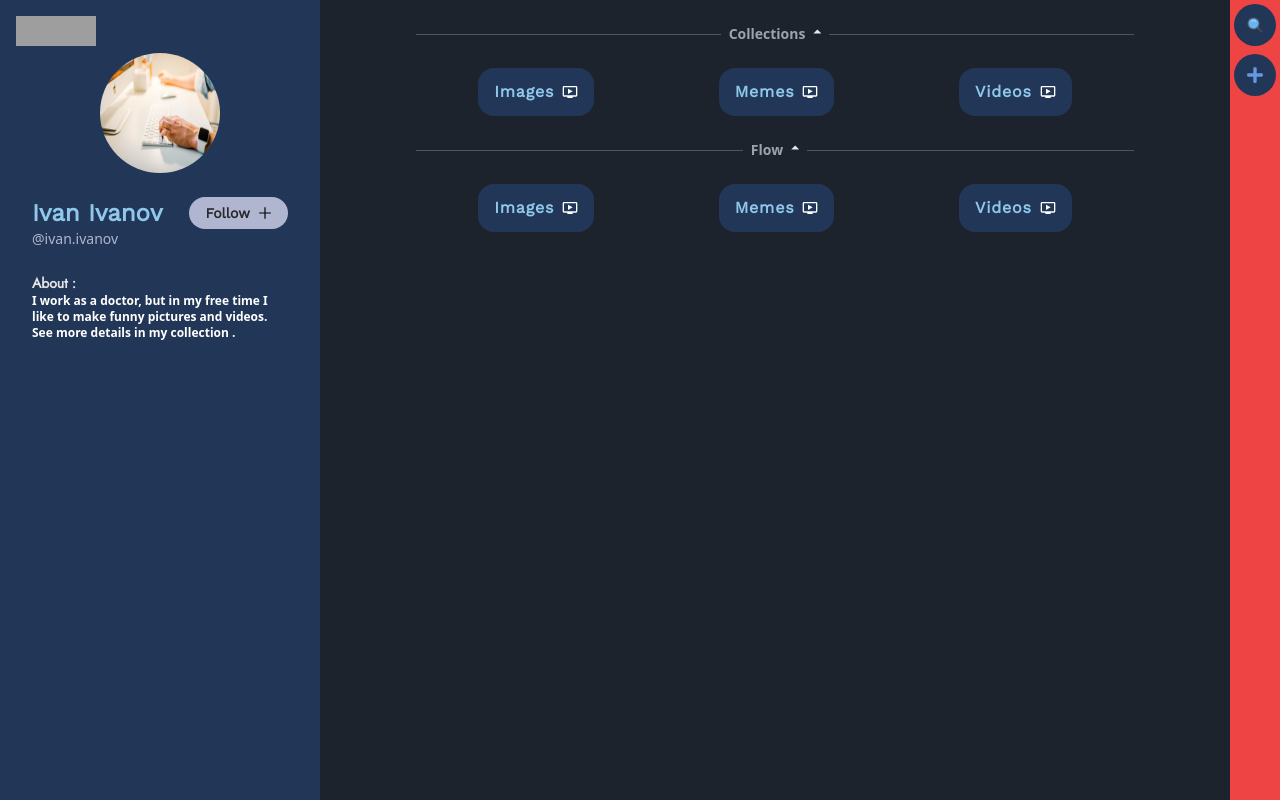
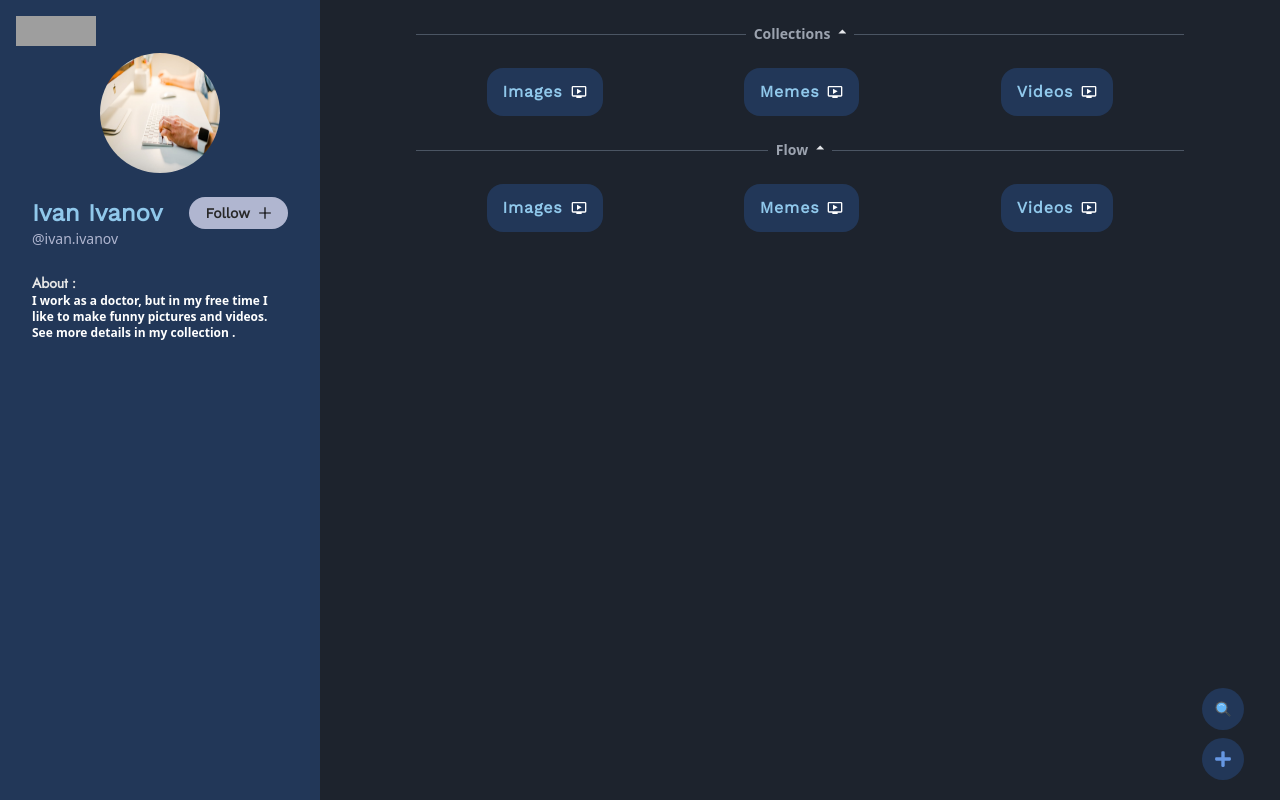
Before and after one commit to saurabhmehta1601/aerx-frontend-clean, a Next.js app: page /profile in a window 1280 px wide. Built offline with nearby package versions, Linux system fonts and the light colour scheme; grey boxes are pictures that could not be loaded.

Commit message:
fix: fix floating button styles

```diff
--- a/components/ProfilePage/FloatingIconButtons/index.js
+++ b/components/ProfilePage/FloatingIconButtons/index.js
@@ -1,7 +1,7 @@
 import React from "react";
 import IconButtonsGroup from "../../UI/IconButtonsGroup";
 import IconButton from "../../UI/IconButton";
-import { FcSearch, FcPlus } from "react-icons/fc";
+import { FcSearch } from "react-icons/fc";
 import { FaPlus } from "react-icons/fa";
 
 const FloatingIconButtons = () => {
@@ -18,12 +18,3 @@ const FloatingIconButtons = () => {
 };
 
 export default FloatingIconButtons;
-
-<IconButtonsGroup>
-  <IconButton>
-    <FcSearch />
-  </IconButton>
-  <IconButton>
-    <FaPlus />
-  </IconButton>
-</IconButtonsGroup>;
--- a/components/ProfilePage/index.js
+++ b/components/ProfilePage/index.js
@@ -13,9 +13,9 @@ const ProfilePage = () => {
       <div className={styles.mainContainer}>
         <Main />
       </div>
-
-      <div className={styles.iconButtonsGroupContainer}></div>
-      <FloatingIconButtons />
+      <div className={styles.iconButtonsGroupContainer}>
+        <FloatingIconButtons />
+      </div>
     </div>
   );
 };
--- a/components/ProfilePage/styles.module.css
+++ b/components/ProfilePage/styles.module.css
@@ -1,9 +1,9 @@
 .page {
-  @apply h-screen bg-red-500 flex items-stretch;
+  @apply h-screen flex items-stretch;
 }
 
 .sidebarContainer {
-  @apply bg-pink-500 w-1/4;
+  @apply w-1/4;
 }
 
 .mainContainer {
```
